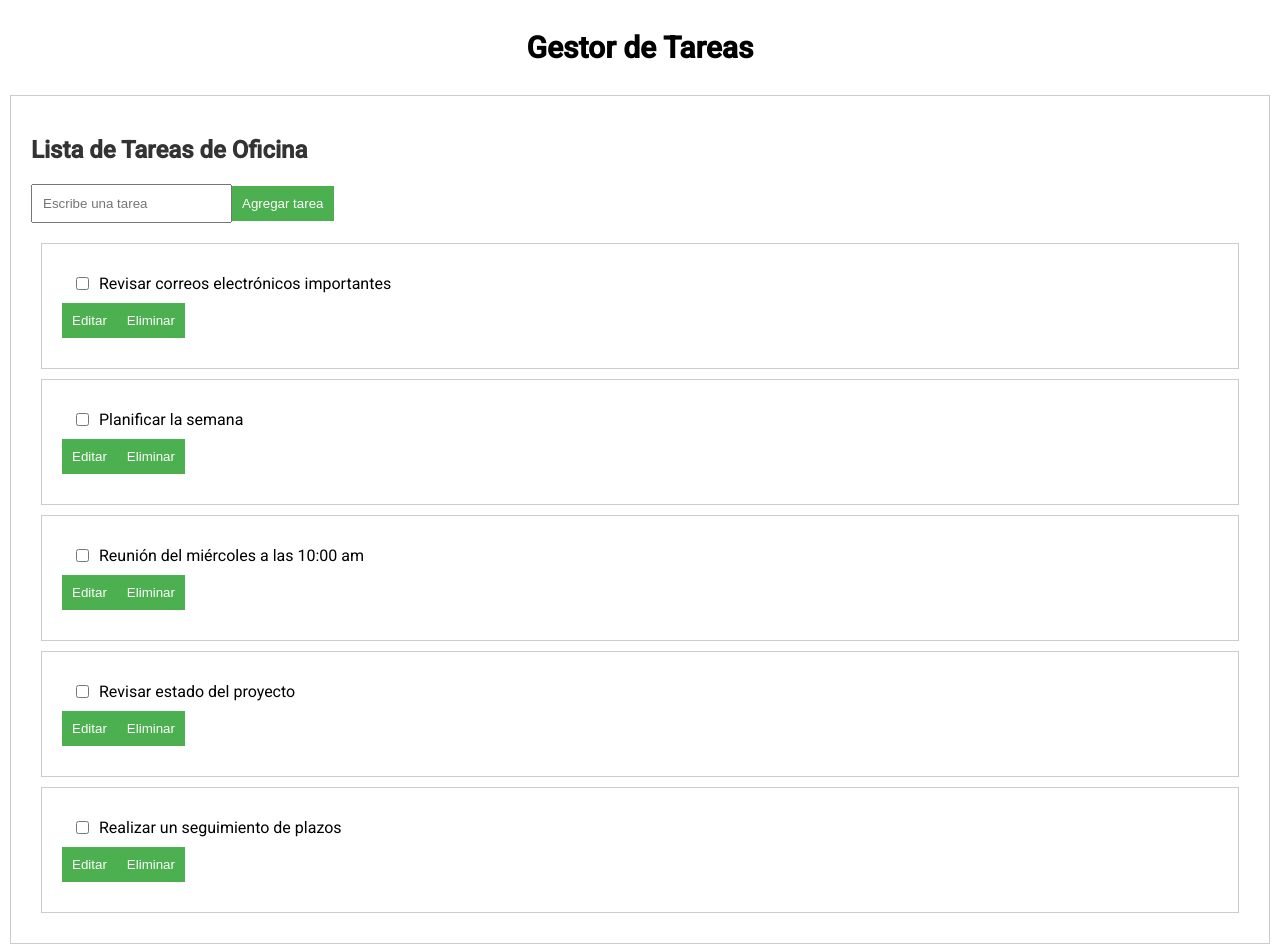
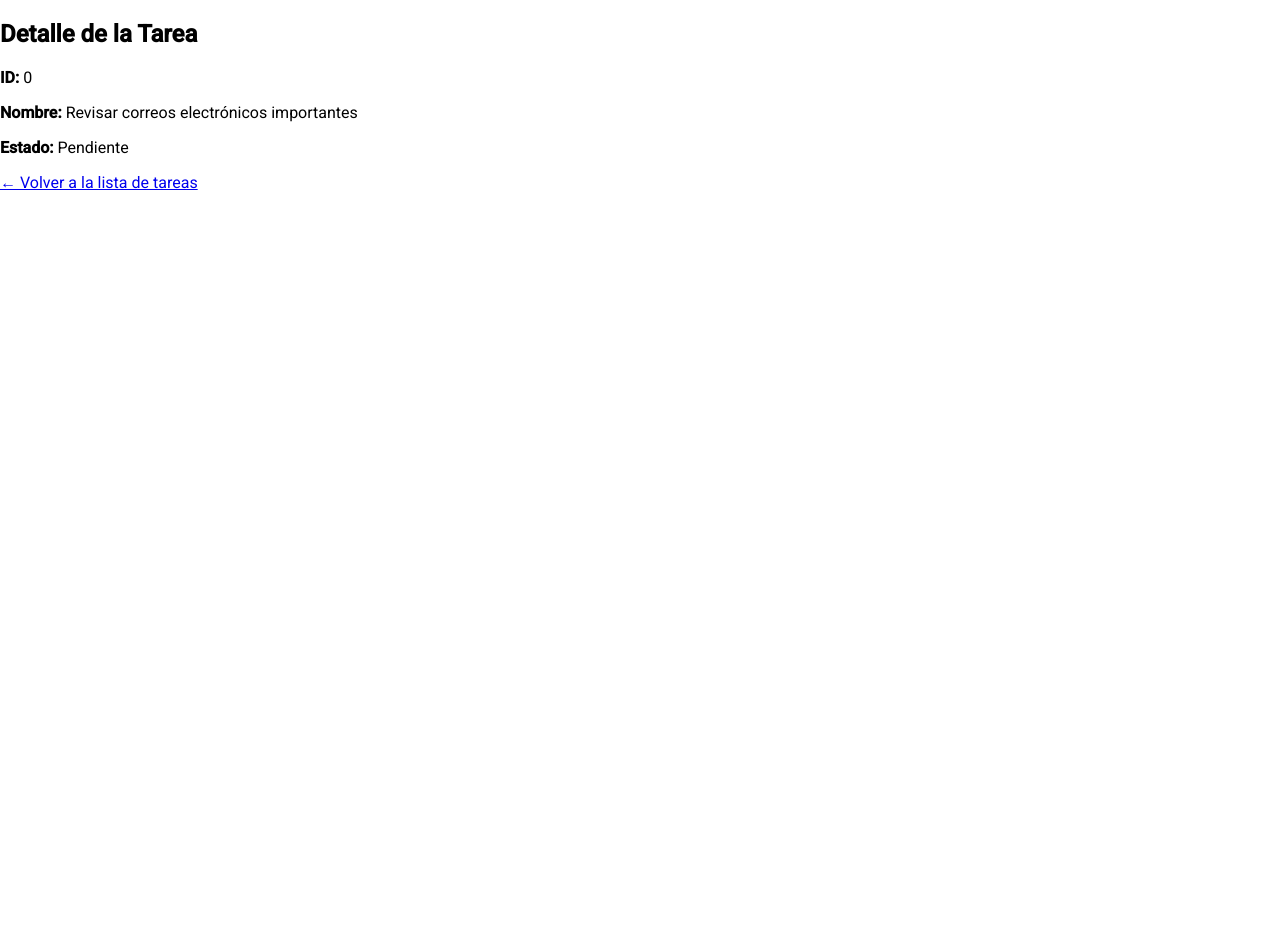
Before and after one commit to cronos10d/Gestor_de_Tareas, an Angular app: page /tareas/0 in a window 1280 px wide. Before the commit this address led to /. After the commit the page ends 820 px from the top, so only its background shows below. Built offline with nearby package versions, Linux system fonts and the light colour scheme.

Commit message:
Práctica 5

```diff
--- a/src/app/app.component.html
+++ b/src/app/app.component.html
@@ -1 +1,3 @@
-<app-task-list></app-task-list>
+
+
+<router-outlet></router-outlet>
--- a/src/app/app.component.ts
+++ b/src/app/app.component.ts
@@ -1,5 +1,6 @@
 import { Component } from '@angular/core';
 import { TaskListComponent } from './tasklist/tasklist.component';
+import { RouterModule } from '@angular/router';
 
 
 @Component({
@@ -7,7 +8,7 @@ import { TaskListComponent } from './tasklist/tasklist.component';
   templateUrl: './app.component.html',
   styleUrls: ['./app.component.css'],
   standalone: true,
-  imports: [TaskListComponent]
+  imports: [ RouterModule]
 })
 
 
--- /dev/null
+++ b/src/app/task-detail/task-detail.component.html
@@ -0,0 +1,9 @@
+
+<div *ngIf="task">
+  <h2>Detalle de la Tarea</h2>
+  <p><strong>ID:</strong> {{ index }}</p>
+  <p><strong>Nombre:</strong> {{ task.task }}</p>
+  <p><strong>Estado:</strong> {{ task.completed ? 'Completada' : 'Pendiente' }}</p>
+
+  <a routerLink="/tareas">← Volver a la lista de tareas</a>
+</div>
--- /dev/null
+++ b/src/app/task-detail/task-detail.component.ts
@@ -0,0 +1,25 @@
+import { Component } from '@angular/core';
+import { CommonModule } from '@angular/common';
+import { ActivatedRoute, RouterModule } from '@angular/router';
+import { TaskService } from '../task.service';
+
+@Component({
+  selector: 'app-task-detail',
+  imports: [CommonModule, RouterModule],
+  templateUrl: './task-detail.component.html',
+  styleUrl: './task-detail.component.css',
+  standalone: true
+})
+export class TaskDetailComponent {
+  task: any;
+  index: number=0;
+
+  constructor(private route: ActivatedRoute, private taskService: TaskService) {}
+
+  ngOnInit() {
+    this.index = Number(this.route.snapshot.paramMap.get('id'));
+    this.taskService.obtenerTarea().subscribe(tasks => {
+      this.task = tasks[this.index];
+    });
+  }
+}
--- a/src/app/tasklist/tasklist.component.html
+++ b/src/app/tasklist/tasklist.component.html
@@ -32,6 +32,7 @@
     </div>
 
     <ng-template #showTask>
+    <a [routerLink]="['/tareas', i]" style="text-decoration: none;"></a>
     <app-task-item
       [task]="task.task"
       [completed]="task.completed"
--- a/src/app/tasklist/tasklist.component.ts
+++ b/src/app/tasklist/tasklist.component.ts
@@ -4,13 +4,14 @@ import { TaskItemComponent } from '../task-item-component/task-item-component.co
 import { TaskService } from '../task.service';
 import { FormGroup, FormsModule, FormControl, Validators } from '@angular/forms';
 import { ReactiveFormsModule } from '@angular/forms';
+import { RouterModule } from '@angular/router';
 
 @Component({
   selector: 'app-task-list',
   templateUrl: './tasklist.component.html',
   styleUrls: ['./tasklist.component.css'],
   standalone: true,
-  imports: [TaskItemComponent, CommonModule, FormsModule, ReactiveFormsModule],
+  imports: [TaskItemComponent, CommonModule, FormsModule, ReactiveFormsModule, RouterModule],
 
 })
 export class TaskListComponent {
--- a/src/main.ts
+++ b/src/main.ts
@@ -1,6 +1,15 @@
 import { bootstrapApplication } from '@angular/platform-browser';
-import { appConfig } from './app/app.config';
+//import { appConfig } from './app/app.config';
 import { AppComponent } from './app/app.component';
+import { provideRouter } from '@angular/router';
+import { routes } from './app/app.routes';
 
-bootstrapApplication(AppComponent, appConfig)
-  .catch((err) => console.error(err));
+//bootstrapApplication(AppComponent, appConfig)
+  //.catch((err) => console.error(err));
+
+
+
+
+bootstrapApplication(AppComponent, {
+  providers: [provideRouter(routes)]
+});
```
Also changed, not shown: src/app/app.routes.ts (+7 -2 lines), src/app/task-detail/task-detail.component.css (added), 1 other file (tests, documents, lock files or other folders).
